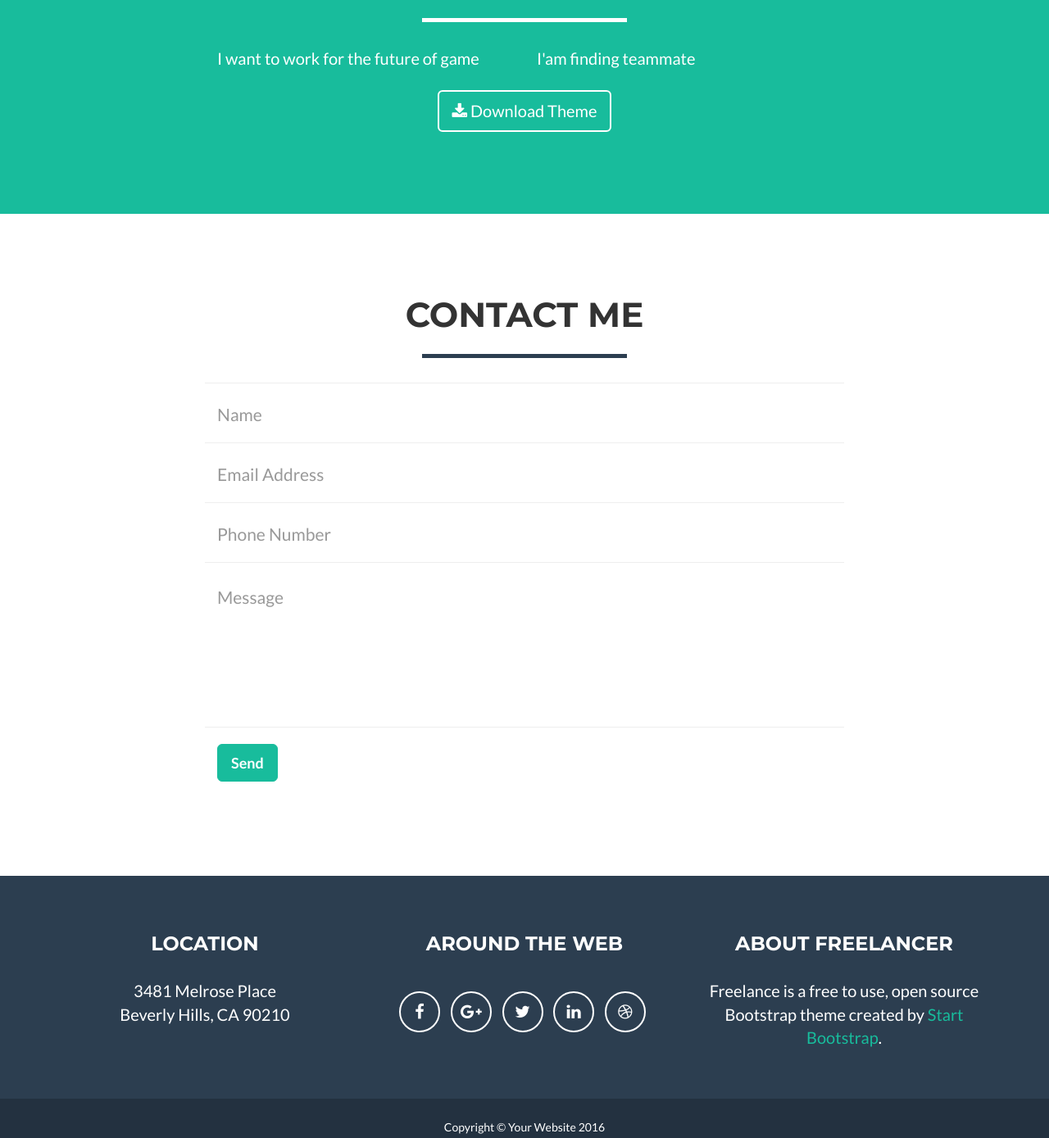
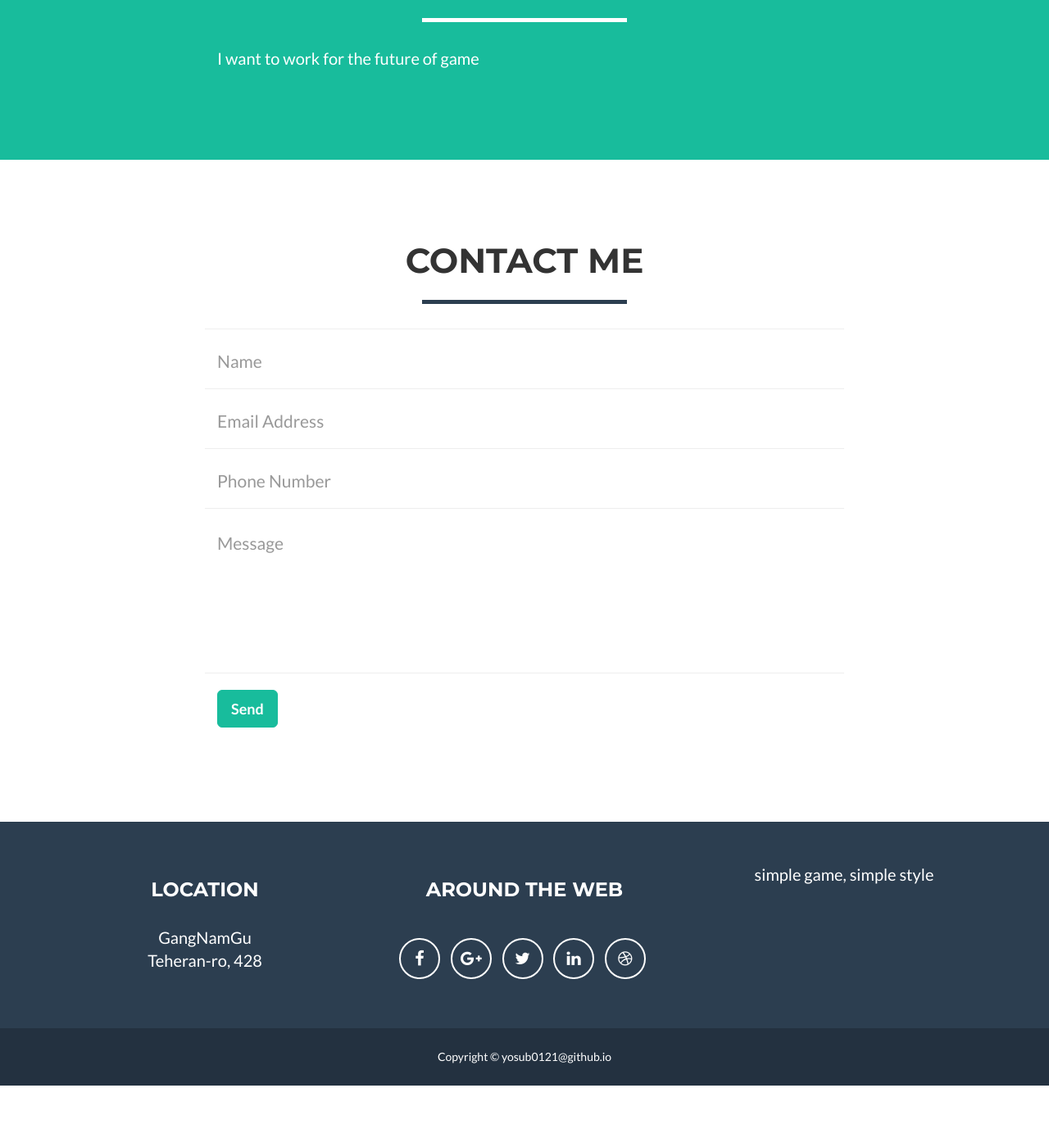
Before and after one commit to yosub0121/likelion, a website: page index.html in a window 1280 px wide. Shown: the part 1780-3169 px from the top of the page at 82% size. After the commit the page ends 3105 px from the top, so only its background shows below. Drawn offline with nearby package versions, Linux system fonts and the light colour scheme.

Commit message:
somthing more changed

```diff
--- a/index.html
+++ b/index.html
@@ -170,14 +170,8 @@
                 <div class="col-lg-4 col-lg-offset-2">
                     <p>I want to work for the future of game</p>
                 </div>
-                <div class="col-lg-4">
-                    <p>I'am finding teammate</p>
-                </div>
-                <div class="col-lg-8 col-lg-offset-2 text-center">
-                    <a href="#" class="btn btn-lg btn-outline">
-                        <i class="fa fa-download"></i> Download Theme
-                    </a>
-                </div>
+
+
             </div>
         </div>
     </section>
@@ -244,8 +238,8 @@
                 <div class="row">
                     <div class="footer-col col-md-4">
                         <h3>Location</h3>
-                        <p>3481 Melrose Place
-                            <br>Beverly Hills, CA 90210</p>
+                        <p>GangNamGu
+                            <br>Teheran-ro, 428</p>
                     </div>
                     <div class="footer-col col-md-4">
                         <h3>Around the Web</h3>
@@ -268,9 +262,8 @@
                         </ul>
                     </div>
                     <div class="footer-col col-md-4">
-                        <h3>About Freelancer</h3>
-                        <p>Freelance is a free to use, open source Bootstrap theme created by <a href="http://startbootstrap.com">Start Bootstrap</a>.</p>
-                    </div>
+                        <p>simple game, simple style</p>
+                     </div>
                 </div>
             </div>
         </div>
@@ -278,7 +271,7 @@
             <div class="container">
                 <div class="row">
                     <div class="col-lg-12">
-                        Copyright &copy; Your Website 2016
+                        Copyright &copy; yosub0121@github.io
                     </div>
                 </div>
             </div>
```
